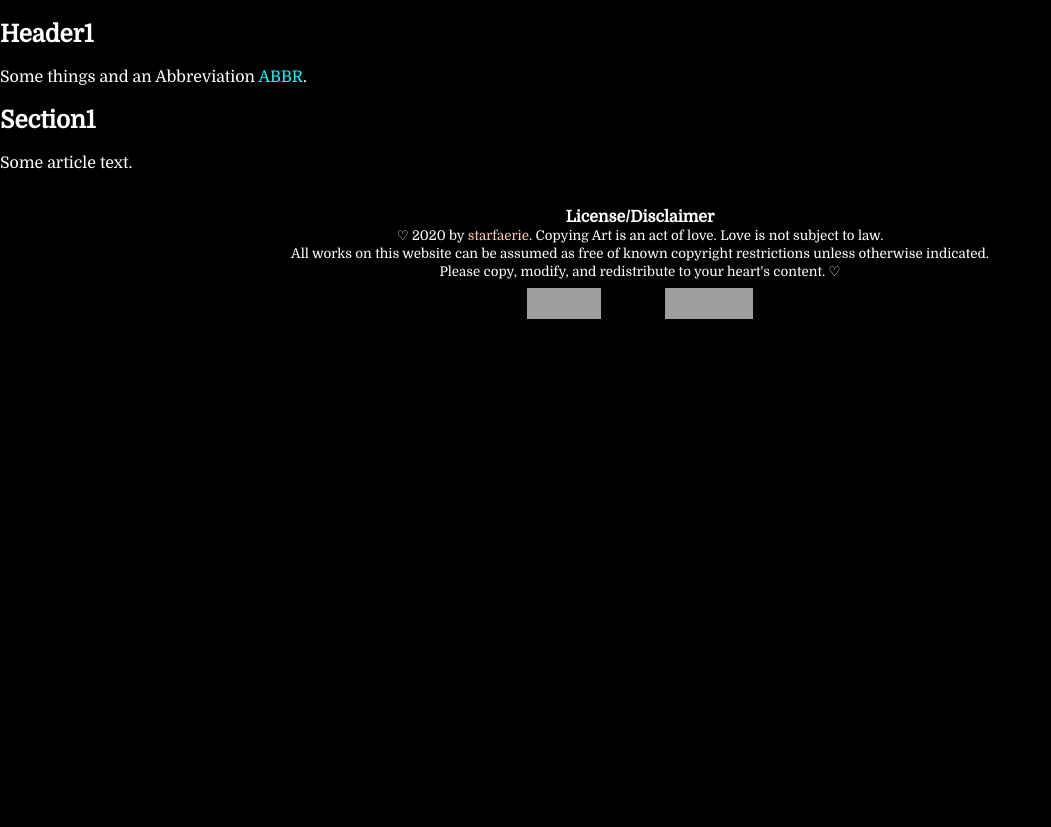
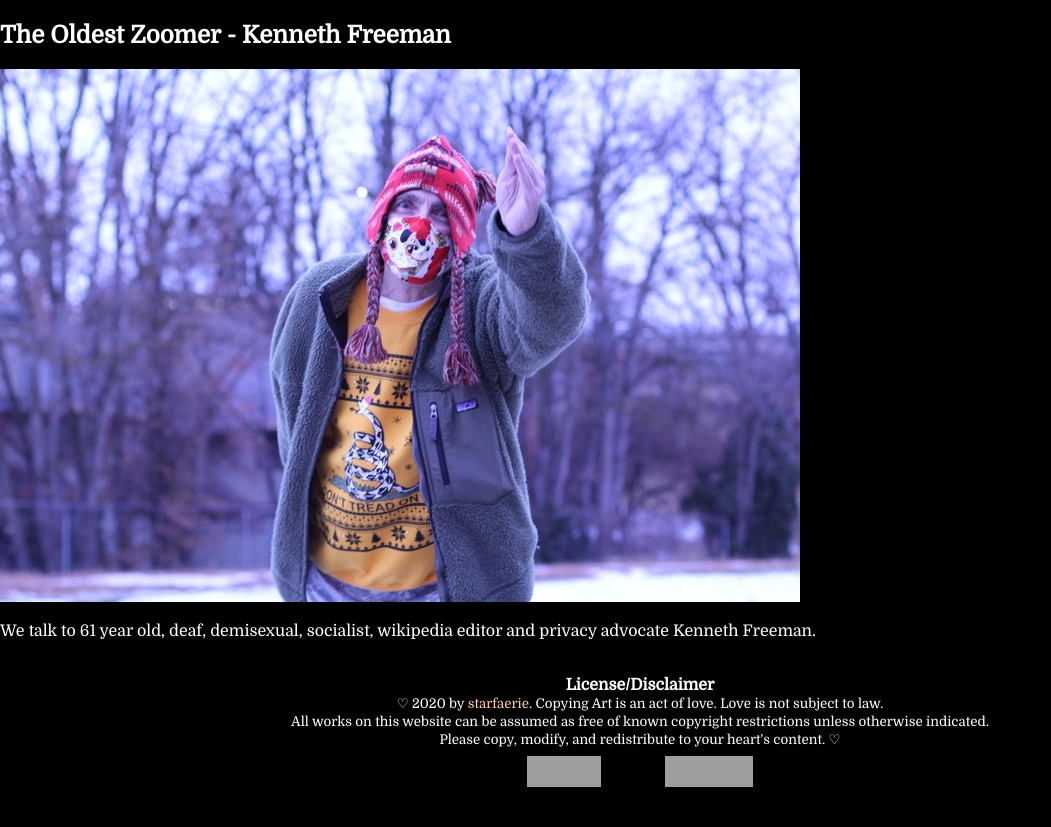
Before and after one commit to starfaerie/PeopleInOurLives, a plain HTML site: page index.html in a window 1280 px wide. Shown: the whole page, without its empty margins (0-1051 px from the left). Before the commit the page ends 800 px from the top, so only its background shows below. Drawn offline with Linux system fonts and the light colour scheme; grey boxes are pictures that could not be loaded.

Commit message:
Added Picture of Kenneth

```diff
--- a/index.html
+++ b/index.html
@@ -23,26 +23,27 @@
 <body>
     <!-- Header -->
     <div class="header">
-        <article>
-            <h1>Header1</h1>
-            <p>
-                Some things and an Abbreviation <abbr title="abbreviation">ABBR</abbr>.
-            </p>
-        </article>
+        <h1></h1>
     </div>
 
 
     <main class="content" id="content">
         <section>
-            <!-- Section 1 -->
-            <div id="section1">
-                <article>
-                    <h2 class="section-header">
-                        Section1
+            <article>
+                <div class="player">
+                    <h2>
+                        The Oldest Zoomer - Kenneth Freeman
                     </h2>
-                    <p>Some article text.</p>
-                </article>
-            </div>
+                    <picture>
+                        <source srcset="Images/Kenneth_800.webp, Images/Kenneth_1600.webp 2x"
+                            src="Images/Kenneth_1600.webp" type="image/webp" />
+                        <img srcset="Images/Kenneth_800.jpg, Images/Kenneth_1600.jpg 2x" src="Images/Kenneth_1600.jpg"
+                            width="800" height="533" alt="Picture of Kenneth" loading="lazy">
+                    </picture>
+                    <p>We talk to 61 year old, deaf, demisexual, socialist, wikipedia editor and privacy advocate Kenneth
+                        Freeman.</p>
+                </div>
+            </article>
         </section>
 
         <section>
--- a/styles.css
+++ b/styles.css
@@ -33,7 +33,3 @@ a:link {
     text-decoration:none;
     color:#fdcdaf;
 }
-
-img {
-	max-width: 100%;
-}
```
Also changed, not shown: Images/Kenneth_1600.jpg (added), Images/Kenneth_1600.webp (added), Images/Kenneth_800.jpg (added), Images/Kenneth_800.webp (added).
